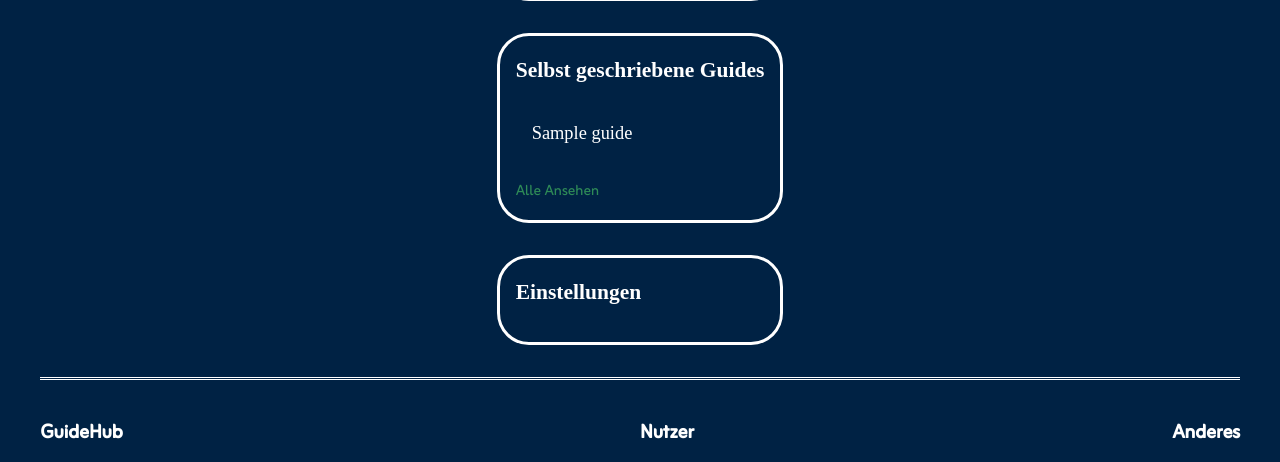
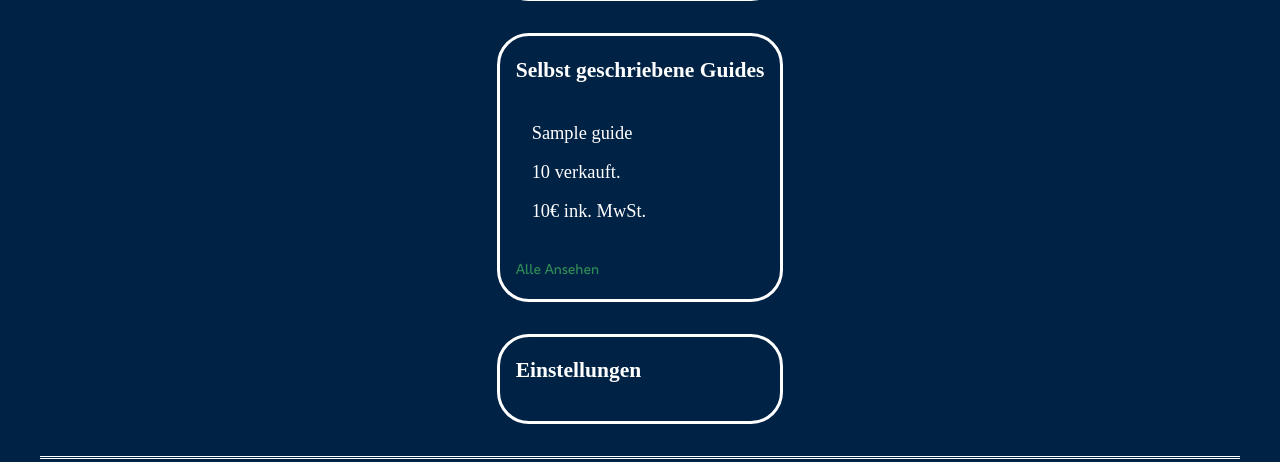
Before and after one commit to justforcertxyz/guidehub, a Django app: template GuideHub/landing/templates/landing/dashboard.html in a window 1280 px wide. Shown: the part 420-882 px from the top of the page. Run offline with Django 5.2, Linux system fonts and the light colour scheme; the template is opened without the code that fills it: most values are stand-ins (such as "Sample title", 1, 10 or a date in 2020); some web fonts are replaced.

Commit message:
add guide details

```diff
--- a/GuideHub/landing/templates/landing/dashboard.html
+++ b/GuideHub/landing/templates/landing/dashboard.html
@@ -31,6 +31,8 @@
                 {% if guide.has_thumbnail %}
                     <img src="{{ guide.thumbnail.url }}" alt="Thumbnail">
                 {% endif %}
+                <p>{{ guide.amount_orders }} verkauft.</p>
+                <p>{{ guide.current_price }}€ ink. MwSt.</p>
             </div>
         {% empty %}
             <div class="guide-list-item">
```
